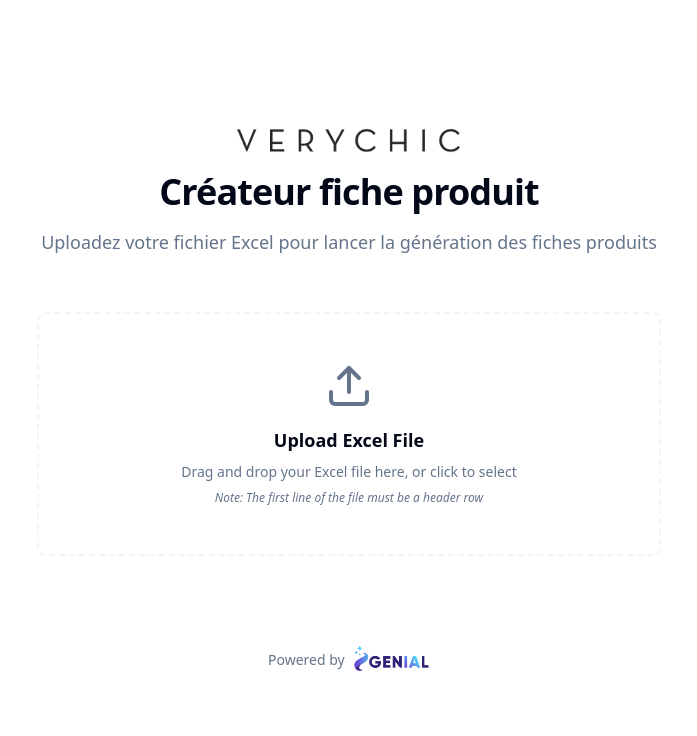
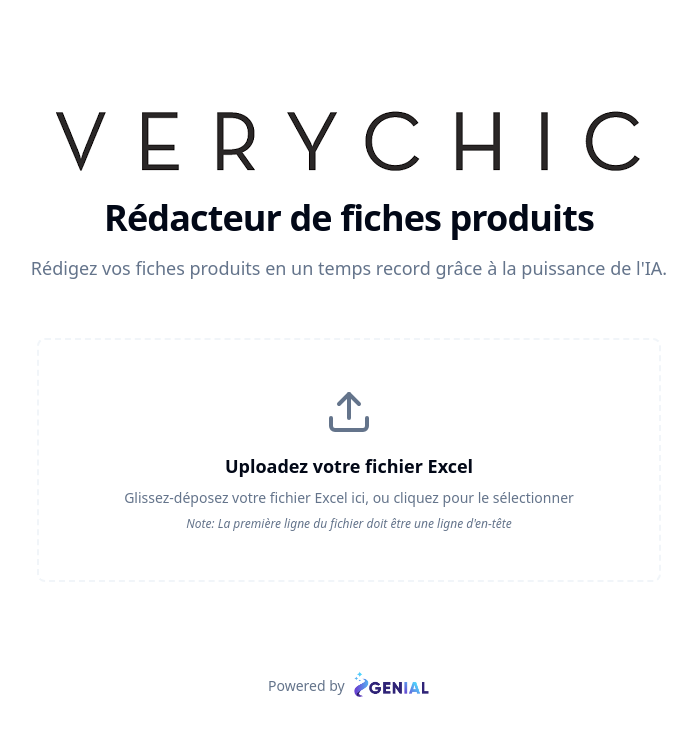
Before and after one commit to newchino/verychic-excel, a React (Vite) app: page / in a window 1280 px wide. Shown: the top 736 px of the page, without its empty margins (291-988 px from the left). Built offline with nearby package versions, Linux system fonts and the light colour scheme.

Commit message:
text update

```diff
--- a/src/components/upload/CompletionStatus.tsx
+++ b/src/components/upload/CompletionStatus.tsx
@@ -15,12 +15,12 @@ const CompletionStatus = ({ status, processingTime, onReset }: CompletionStatusP
     <div className="space-y-6 text-center">
       <div className="space-y-2">
         <CheckCircle2 className="w-12 h-12 text-green-500 mx-auto" />
-        <h3 className="text-lg font-semibold">Traitement terminé</h3>
+        <h3 className="text-lg font-semibold">Rédaction terminée</h3>
         <p className="text-sm text-muted-foreground">
-          {status.success} requêtes traitées avec succès et {status.failed} échecs
+          {status.success} {status.success <= 1 ? "fiche rédigée" : "fiches rédigées"} avec succès et {status.failed} {status.failed <= 1 ? "échec" : "échecs"}
         </p>
         <p className="text-sm text-muted-foreground">
-          Temps de traitement: {processingTime}
+          Temps de rédaction : {processingTime}
         </p>
       </div>
       <div className="flex justify-center gap-4">
--- a/src/components/upload/ProcessingStatus.tsx
+++ b/src/components/upload/ProcessingStatus.tsx
@@ -15,7 +15,7 @@ const ProcessingStatus = ({ status }: ProcessingStatusProps) => {
     <div className="mt-8 space-y-4">
       <div className="flex flex-col items-center justify-center space-y-4">
         <FileSpreadsheet className="w-16 h-16 text-primary animate-[pulse_2s_cubic-bezier(0.4,0,0.6,1)_infinite]" />
-        <p className="text-sm text-muted-foreground">Processing your file...</p>
+        <p className="text-sm text-muted-foreground">Rédaction en cours...</p>
       </div>
       <Progress value={(status.processed / status.total) * 100} />
       <div className="grid grid-cols-3 gap-4">
--- a/src/components/upload/UploadZone.tsx
+++ b/src/components/upload/UploadZone.tsx
@@ -16,7 +16,7 @@ const UploadZone = ({ getInputProps, getRootProps, isDragActive, isProcessing }:
       className={cn(
         "border-2 border-dashed rounded-lg p-12 transition-all duration-200 ease-in-out",
         "hover:border-primary/50 hover:bg-accent/50",
-        isDragActive ? "border-primary bg-accent" : "border-muted",
+        isDragActive ? "border-primary bg-accent" : "border-accent",
         isProcessing ? "pointer-events-none opacity-50" : "cursor-pointer"
       )}
     >
@@ -25,13 +25,13 @@ const UploadZone = ({ getInputProps, getRootProps, isDragActive, isProcessing }:
         <Upload className="w-12 h-12 text-muted-foreground" />
         <div className="space-y-2">
           <h3 className="font-semibold text-lg">
-            {isDragActive ? "Drop the file here" : "Upload Excel File"}
+            {isDragActive ? "Déposez votre fichier ici" : "Uploadez votre fichier Excel"}
           </h3>
           <p className="text-sm text-muted-foreground">
-            Drag and drop your Excel file here, or click to select
+            Glissez-déposez votre fichier Excel ici, ou cliquez pour le sélectionner
           </p>
           <p className="text-xs text-muted-foreground italic">
-            Note: The first line of the file must be a header row
+            Note: La première ligne du fichier doit être une ligne d'en-tête
           </p>
         </div>
       </div>
--- a/src/pages/Index.tsx
+++ b/src/pages/Index.tsx
@@ -8,11 +8,11 @@ const Index = () => {
           <img
             src="/lovable-uploads/f88625c4-aa8c-4bd4-a5f2-b2e25bf4888b.png"
             alt="Verychic Logo"
-            className="h-8 mx-auto mb-4"
+            className="h-13 mx-auto mb-4"
           />
-          <h1 className="text-4xl font-bold tracking-tight">Créateur fiche produit</h1>
+          <h1 className="text-4xl font-bold tracking-tight">Rédacteur de fiches produits</h1>
           <p className="text-lg text-muted-foreground">
-            Uploadez votre fichier Excel pour lancer la génération des fiches produits
+            Rédigez vos fiches produits en un temps record grâce à la puissance de l'IA.
           </p>
         </div>
         <FileUpload />
```
Also changed, not shown: 1 other file (tests, documents, lock files or other folders).
